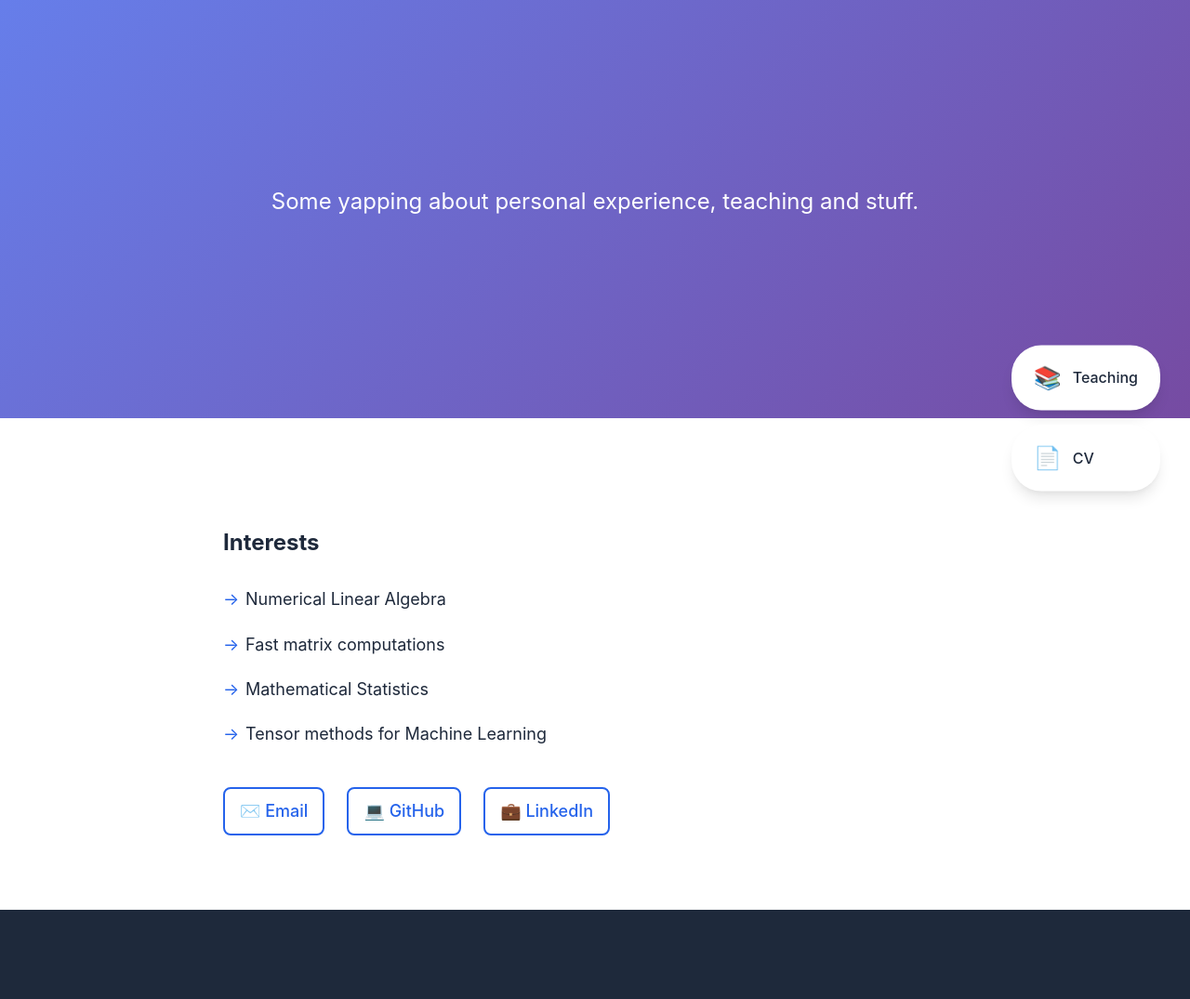
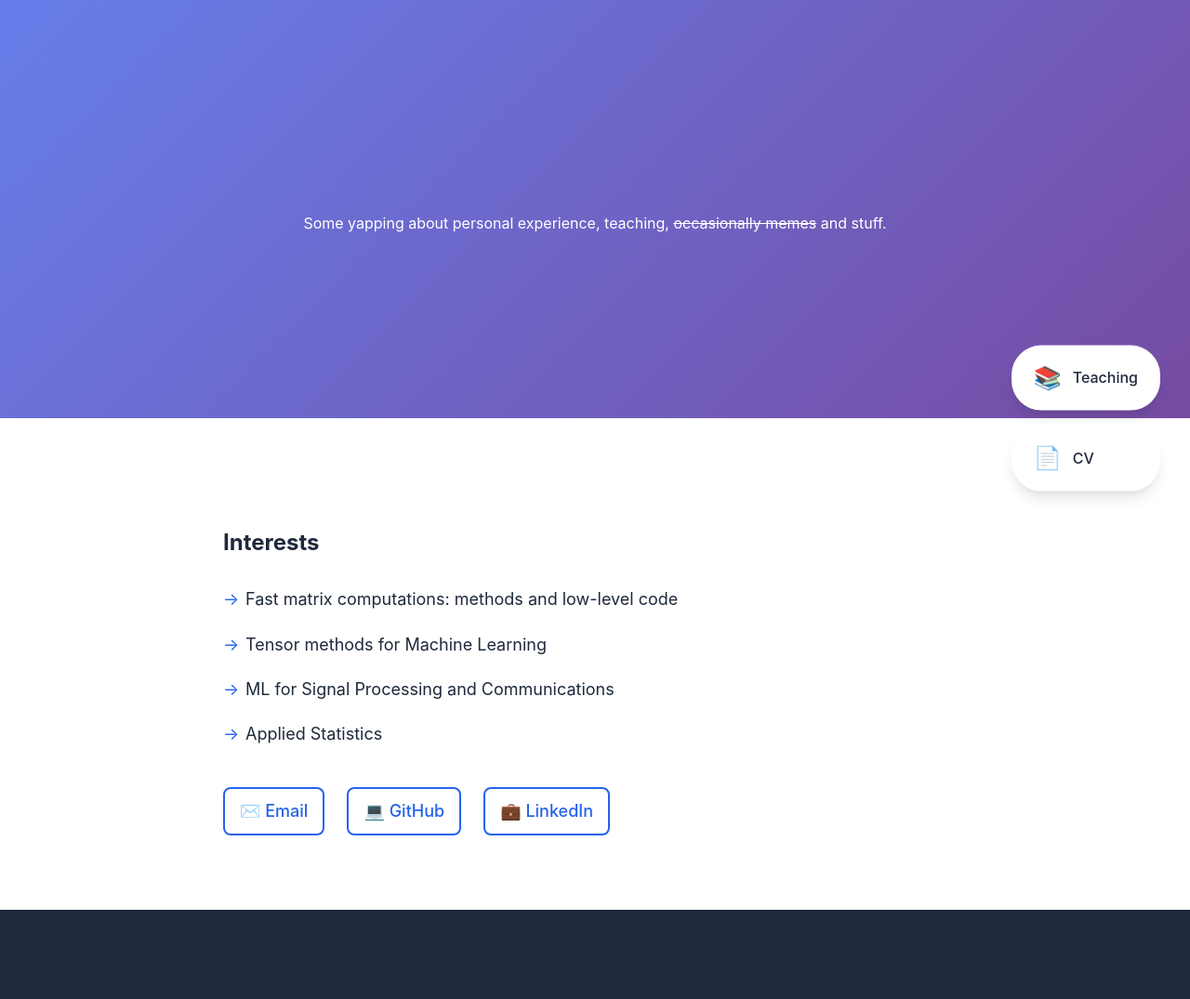
Before and after one commit to glkarpov/glkarpov.github.io, a Jekyll site: the page built from index.html, in a window 1280 px wide. Shown: the whole page at 93% size. Built offline with Jekyll 4.4.1, drawn with Linux system fonts in a browser that asks for light colours.

Commit message:
visual work

```diff
--- a/_config.yml
+++ b/_config.yml
@@ -1,5 +1,5 @@
 title: ""
-description: "Some yapping about personal experience, teaching and stuff."
+description: "Some yapping about personal experience, teaching, <s>occasionally memes</s> and stuff."
 baseurl: ""
 url: "https://glebkarpov.com"
 search_enabled: false
@@ -12,12 +12,12 @@ linkedin: ""
 # About section
 about: " "
 
-# Interests (for home page)
+# Interests
 interests:
-  - "Numerical Linear Algebra"
-  - "Fast matrix computations"
-  - "Mathematical Statistics"
+  - "Fast matrix computations: methods and low-level code"
   - "Tensor methods for Machine Learning"
+  - "ML for Signal Processing and Communications"
+  - "Applied Statistics"
 
 # CV file (optional)
 cv_file: "/documents/cv.pdf"
--- a/index.html
+++ b/index.html
@@ -30,7 +30,7 @@
             {% if site.title %}
             <h1 class="hero-title">{{ site.title }}</h1>
             {% endif %}
-            <p class="hero-subtitle">{{ site.description | default: "Researcher, Educator, Developer" }}</p>
+            <p class="hero-subtitle">{{ site.description | default: "Researcher, Educator, Developer" | markdownify }}</p>
         </div>
     </section>
 
```
